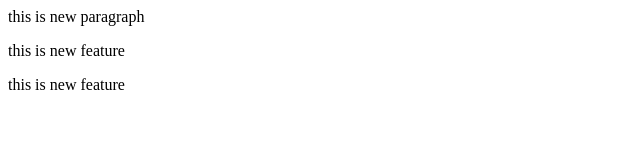
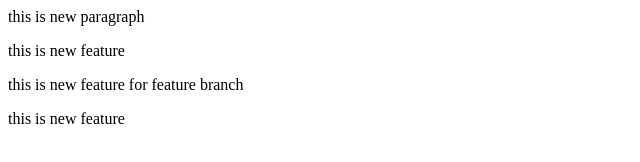
Before and after one commit to userlk327/localrepo, a plain HTML site: page index.html in a window 1280 px wide. Shown: the whole page, without its empty margins (0-640 px from the left). Drawn offline with Linux system fonts and the light colour scheme.

Commit message:
new branch feature1 is added

```diff
--- a/index.html
+++ b/index.html
@@ -1,4 +1,4 @@
 <p> this is new paragraph</p>
 <p>this is new feature</p>
-
+<p>this is new feature for feature branch</p>
 <p>this is new feature</p>
```
